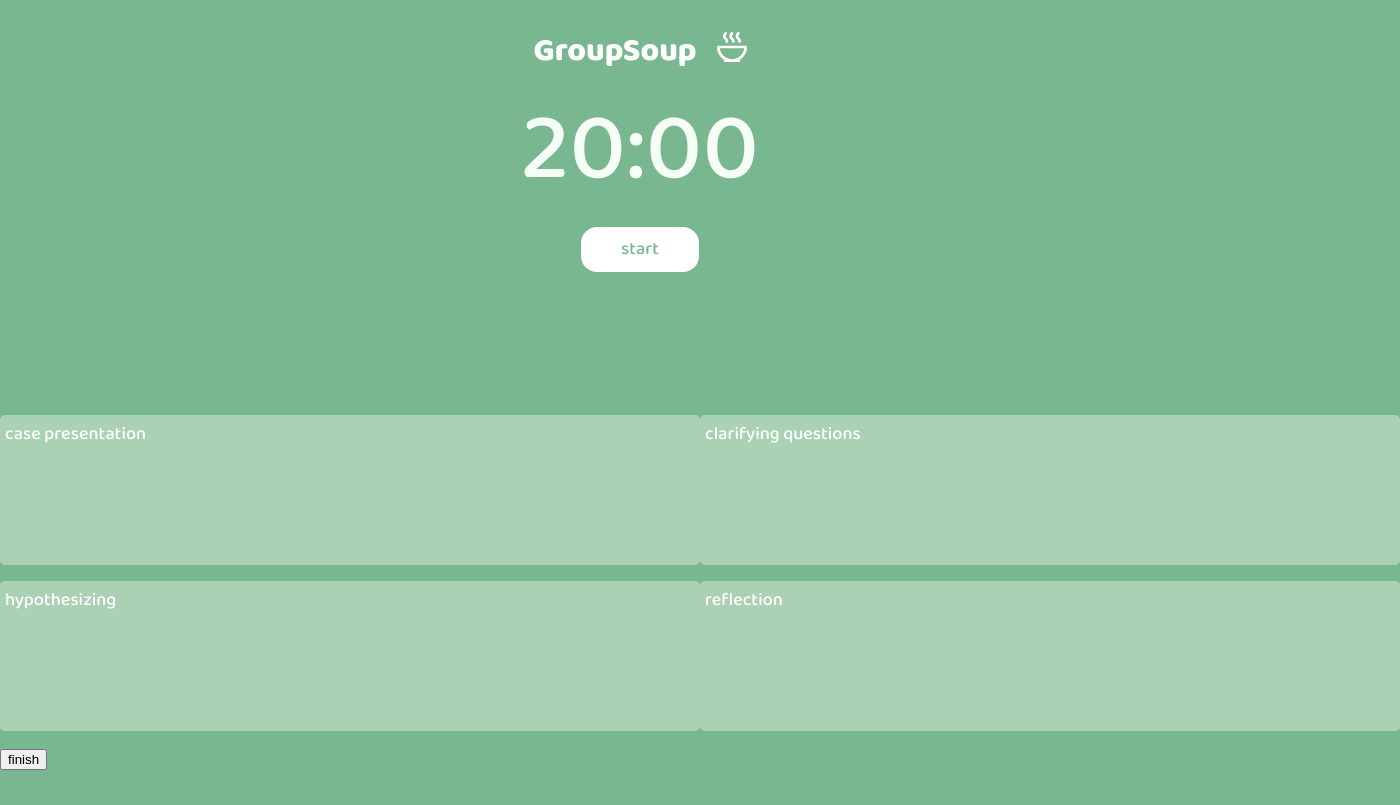
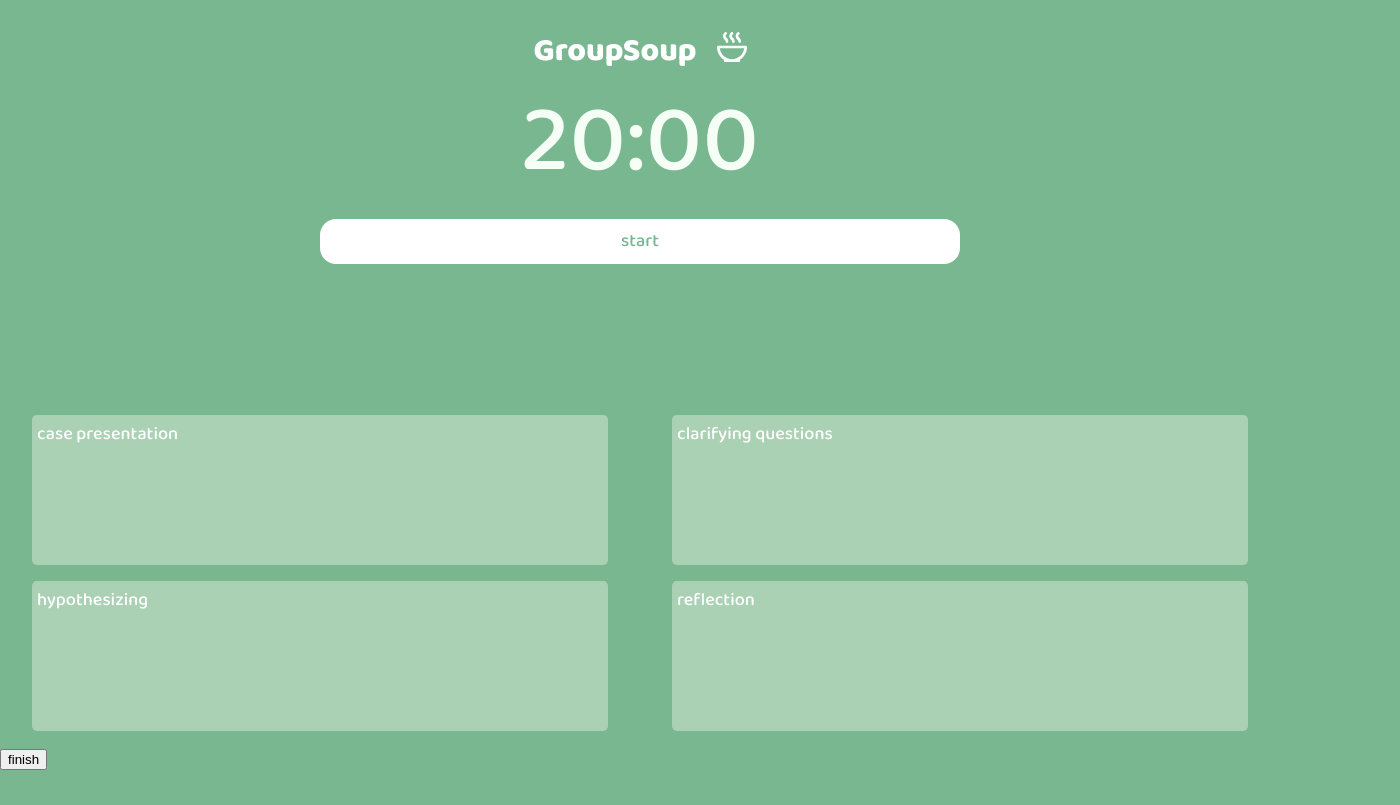
Before and after one commit to nathankandekore/groupsoup, a React (Create React App) app: page / in a window 1280 px wide. Shown: the whole page, 1400 px wide, since content can reach past the window. Built offline with nearby package versions, Linux system fonts and the light colour scheme.

Commit message:
timer usingusestate

```diff
--- a/src/App.css
+++ b/src/App.css
@@ -88,7 +88,7 @@ h1{
   margin: auto;
   margin-bottom: 1rem;
   height: 9.375rem;
-  width: 700px;
+  width: 45vw;
   border: none;
   border-radius: 5px;
   resize: none;
@@ -96,11 +96,24 @@ h1{
   background-color: #ABD1B5;
   color: white;
   padding: 5px;
+  font-family: 'Baloo 2', cursive;
+  font-size: large;
 
 }
 
+.textbox-sizing:focus{
+  outline: none;
+}
 ::placeholder{
   color:white;
   font-size: large;
   font-family: 'Baloo 2', cursive;
+  font-size: large
 }
+
+@media only screen and (max-width: 750px) {
+  .textbox-container{
+    grid-template-columns: 1fr;
+    grid-template-rows: 1fr 1fr 1fr 1fr;
+  }
+}
--- a/src/App.js
+++ b/src/App.js
@@ -1,10 +1,28 @@
 import React from "react";
+import { useState } from "react";
 import "./App.css";
 import Logo from "./logo.svg";
+
 // import Logo2 from "./logo2.svg";
-import Timer from "./timer";
+// import Timer from "./timer";
 
 function App() {
+  // let minutes = 20;
+  // let seconds = 0;
+
+  const [seconds, setSeconds] = useState(0);
+  const [minutes, setMinutes] = useState(20);
+
+  function startTimer(event) {
+    if (minutes > 0) {
+      setMinutes((minutes) => minutes - 1);
+      setSeconds((seconds) => (seconds = 59));
+    }
+    setInterval(() => {
+      setSeconds((seconds) => seconds - 1);
+    }, 1000);
+  }
+
   return (
     <div className="App">
       <div className="titleAndLogo">
@@ -13,25 +31,35 @@ function App() {
       </div>
 
       <div className="timer">
-        <Timer />
+        <div className="clock-container">
+          {minutes < 10 ? `0${minutes}` : minutes}:
+          {seconds < 10 ? `0${seconds}` : seconds}
+        </div>
+        <button className="timer-btn" onClick={() => startTimer()}>
+          start
+        </button>
       </div>
 
       <div className="textbox-container">
         <textarea
           className="case-presentation textbox-sizing"
           placeholder="case presentation"
+          spellCheck="false"
         ></textarea>
         <textarea
           className="clarifying-questions textbox-sizing"
           placeholder="clarifying questions"
+          spellCheck="false"
         ></textarea>
         <textarea
           className="hypothesizing textbox-sizing"
           placeholder="hypothesizing"
+          spellCheck="false"
         ></textarea>
         <textarea
           className="reflection textbox-sizing"
           placeholder="reflection"
+          spellCheck="false"
         ></textarea>
       </div>
       <button>finish</button>
--- a/src/timer.js
+++ b/src/timer.js
@@ -1,10 +1,19 @@
 import React from "react";
+// import { useState } from "react";
 
-export default function timer() {
+export default function Timer(props) {
+  let minutes = 20;
+  let seconds = 0;
+
   return (
     <div className="timer">
-      <div className="clock-container">20:00</div>
-      <button className="timer-btn">start</button>
+      <div className="clock-container">
+        {minutes < 10 ? `0${minutes}` : minutes}:
+        {seconds < 10 ? `0${seconds}` : seconds}
+      </div>
+      <button className="timer-btn" onClick={() => console.log("clicked")}>
+        start
+      </button>
     </div>
   );
 }
```
